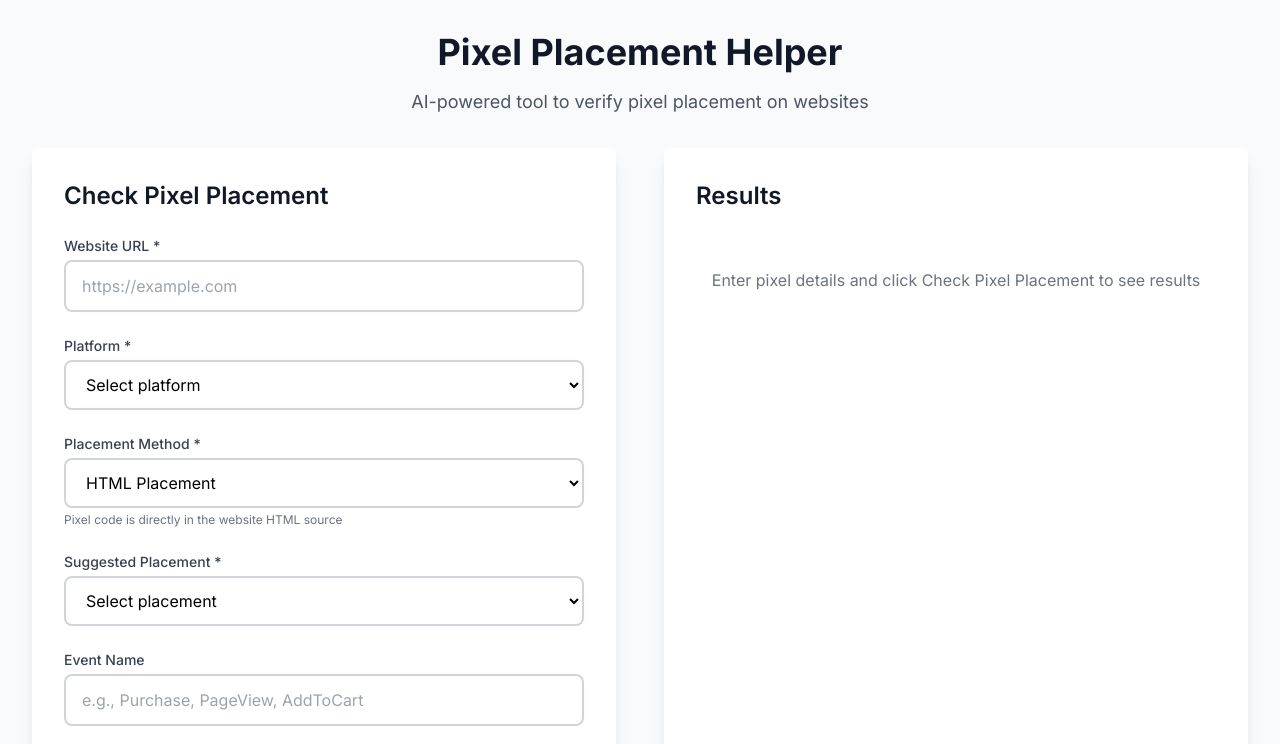
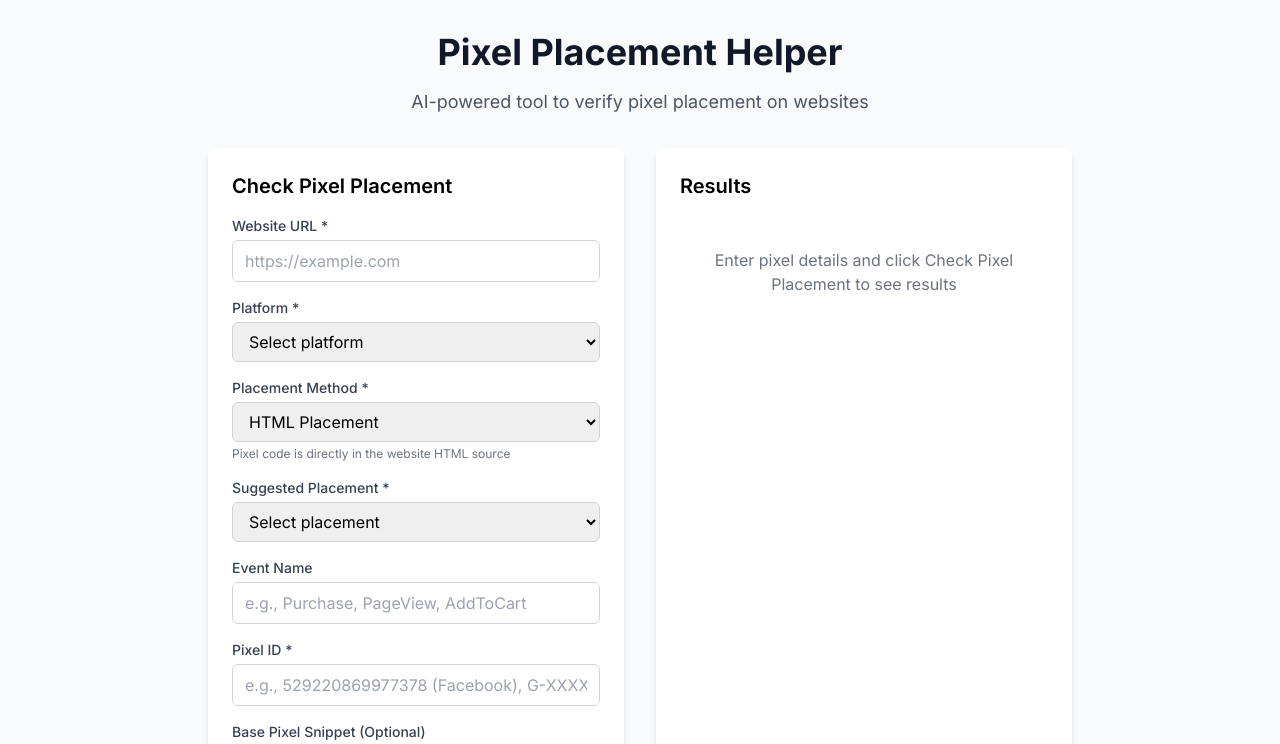
Before and after one commit to mackenziehbates-commits/pixel-placement-helper, a Next.js app: page / in a window 1280 px wide. Shown: the top 744 px of the page. Built offline with nearby package versions, Linux system fonts and the light colour scheme.

Commit message:
Revert to standard input field sizing and original styling

```diff
--- a/app/page.tsx
+++ b/app/page.tsx
@@ -43,7 +43,7 @@ export default function Home() {
 
   return (
     <main className="min-h-screen bg-gray-50 py-8">
-      <div className="max-w-7xl mx-auto px-4 sm:px-6 lg:px-8">
+      <div className="max-w-4xl mx-auto px-4">
         <div className="text-center mb-8">
           <h1 className="text-4xl font-bold text-gray-900 mb-4">
             Pixel Placement Helper
@@ -53,14 +53,14 @@ export default function Home() {
           </p>
         </div>
 
-        <div className="grid grid-cols-1 lg:grid-cols-2 gap-8 lg:gap-12">
-          <div className="bg-white rounded-lg shadow-lg p-8">
-            <h2 className="text-2xl font-semibold mb-6 text-gray-900">Check Pixel Placement</h2>
+        <div className="grid grid-cols-1 lg:grid-cols-2 gap-8">
+          <div className="bg-white rounded-lg shadow-md p-6">
+            <h2 className="text-xl font-semibold mb-4">Check Pixel Placement</h2>
             <PixelChecker onCheck={handleCheck} isLoading={isLoading} />
           </div>
 
-          <div className="bg-white rounded-lg shadow-lg p-8">
-            <h2 className="text-2xl font-semibold mb-6 text-gray-900">Results</h2>
+          <div className="bg-white rounded-lg shadow-md p-6">
+            <h2 className="text-xl font-semibold mb-4">Results</h2>
             <CheckResult result={result} isLoading={isLoading} />
           </div>
         </div>
--- a/components/PixelChecker.tsx
+++ b/components/PixelChecker.tsx
@@ -101,7 +101,7 @@ export function PixelChecker({ onCheck, isLoading }: PixelCheckerProps) {
   }
 
   return (
-    <form onSubmit={handleSubmit} className="space-y-6">
+    <form onSubmit={handleSubmit} className="space-y-4">
       <div>
         <label className="block text-sm font-medium text-gray-700 mb-1">
           Website URL *
@@ -111,7 +111,7 @@ export function PixelChecker({ onCheck, isLoading }: PixelCheckerProps) {
           value={formData.url}
           onChange={(e) => handleChange('url', e.target.value)}
           placeholder="https://example.com"
-          className="w-full px-4 py-3 text-base border-2 border-gray-300 rounded-lg focus:outline-none focus:ring-2 focus:ring-blue-500 focus:border-blue-500 transition-colors"
+          className="w-full px-3 py-2 border border-gray-300 rounded-md focus:outline-none focus:ring-2 focus:ring-blue-500"
           required
         />
       </div>
@@ -123,7 +123,7 @@ export function PixelChecker({ onCheck, isLoading }: PixelCheckerProps) {
         <select
           value={formData.platform}
           onChange={(e) => handleChange('platform', e.target.value)}
-          className="w-full px-4 py-3 text-base border-2 border-gray-300 rounded-lg focus:outline-none focus:ring-2 focus:ring-blue-500 focus:border-blue-500 transition-colors bg-white"
+          className="w-full px-3 py-2 border border-gray-300 rounded-md focus:outline-none focus:ring-2 focus:ring-blue-500"
           required
         >
           <option value="">Select platform</option>
@@ -140,7 +140,7 @@ export function PixelChecker({ onCheck, isLoading }: PixelCheckerProps) {
         <select
           value={formData.placementMethod}
           onChange={(e) => handleChange('placementMethod', e.target.value)}
-          className="w-full px-4 py-3 text-base border-2 border-gray-300 rounded-lg focus:outline-none focus:ring-2 focus:ring-blue-500 focus:border-blue-500 transition-colors bg-white"
+          className="w-full px-3 py-2 border border-gray-300 rounded-md focus:outline-none focus:ring-2 focus:ring-blue-500"
           required
         >
           {PLACEMENT_METHODS.map(method => (
@@ -162,7 +162,7 @@ export function PixelChecker({ onCheck, isLoading }: PixelCheckerProps) {
         <select
           value={formData.placement}
           onChange={(e) => handleChange('placement', e.target.value)}
-          className="w-full px-4 py-3 text-base border-2 border-gray-300 rounded-lg focus:outline-none focus:ring-2 focus:ring-blue-500 focus:border-blue-500 transition-colors bg-white"
+          className="w-full px-3 py-2 border border-gray-300 rounded-md focus:outline-none focus:ring-2 focus:ring-blue-500"
           required
         >
           <option value="">Select placement</option>
@@ -182,7 +182,7 @@ export function PixelChecker({ onCheck, isLoading }: PixelCheckerProps) {
               value={formData.triggerContains}
               onChange={(e) => handleChange('triggerContains', e.target.value)}
               placeholder="e.g., northlakebargaincenter.com/"
-              className="w-full px-4 py-3 text-base border-2 border-gray-300 rounded-lg focus:outline-none focus:ring-2 focus:ring-blue-500 focus:border-blue-500 transition-colors"
+              className="w-full px-3 py-2 border border-gray-300 rounded-md focus:outline-none focus:ring-2 focus:ring-blue-500"
               required
             />
         </div>
@@ -197,7 +197,7 @@ export function PixelChecker({ onCheck, isLoading }: PixelCheckerProps) {
           value={formData.eventName}
           onChange={(e) => handleChange('eventName', e.target.value)}
           placeholder="e.g., Purchase, PageView, AddToCart"
-          className="w-full px-4 py-3 text-base border-2 border-gray-300 rounded-lg focus:outline-none focus:ring-2 focus:ring-blue-500 focus:border-blue-500 transition-colors"
+          className="w-full px-3 py-2 border border-gray-300 rounded-md focus:outline-none focus:ring-2 focus:ring-blue-500"
         />
       </div>
 
@@ -210,7 +210,7 @@ export function PixelChecker({ onCheck, isLoading }: PixelCheckerProps) {
           value={formData.pixelId}
           onChange={(e) => handleChange('pixelId', e.target.value)}
           placeholder="e.g., 529220869977378 (Facebook), G-XXXXXXXXX (Google)"
-          className="w-full px-4 py-3 text-base border-2 border-gray-300 rounded-lg focus:outline-none focus:ring-2 focus:ring-blue-500 focus:border-blue-500 transition-colors"
+          className="w-full px-3 py-2 border border-gray-300 rounded-md focus:outline-none focus:ring-2 focus:ring-blue-500"
           required
         />
       </div>
@@ -226,7 +226,7 @@ export function PixelChecker({ onCheck, isLoading }: PixelCheckerProps) {
             onPaste={handlePaste}
             placeholder="Paste your base pixel code here (e.g., initialization code)..."
             rows={6}
-            className="w-full px-4 py-3 text-base border-2 border-gray-300 rounded-lg focus:outline-none focus:ring-2 focus:ring-blue-500 focus:border-blue-500 transition-colors font-mono"
+            className="w-full px-3 py-2 border border-gray-300 rounded-md focus:outline-none focus:ring-2 focus:ring-blue-500 font-mono text-sm"
           />
           <div className="flex gap-2">
             <button
@@ -265,7 +265,7 @@ export function PixelChecker({ onCheck, isLoading }: PixelCheckerProps) {
                   : "Paste your event code here (e.g., gtag('event', 'purchase'))..."
               }
               rows={4}
-              className="w-full px-4 py-3 text-base border-2 border-gray-300 rounded-lg focus:outline-none focus:ring-2 focus:ring-blue-500 focus:border-blue-500 transition-colors font-mono"
+              className="w-full px-3 py-2 border border-gray-300 rounded-md focus:outline-none focus:ring-2 focus:ring-blue-500 font-mono text-sm"
             />
             <div className="text-sm text-gray-500">
               {formData.platform === 'Xandr'
@@ -280,7 +280,7 @@ export function PixelChecker({ onCheck, isLoading }: PixelCheckerProps) {
       <button
         type="submit"
         disabled={isLoading}
-        className="w-full bg-blue-600 text-white py-4 px-6 rounded-lg text-base font-semibold hover:bg-blue-700 focus:outline-none focus:ring-2 focus:ring-blue-500 focus:ring-offset-2 disabled:opacity-50 disabled:cursor-not-allowed transition-colors shadow-md hover:shadow-lg"
+        className="w-full bg-blue-600 text-white py-2 px-4 rounded-md hover:bg-blue-700 focus:outline-none focus:ring-2 focus:ring-blue-500 disabled:opacity-50 disabled:cursor-not-allowed"
       >
         {isLoading ? 'Checking...' : 'Check Pixel Placement'}
       </button>
```
